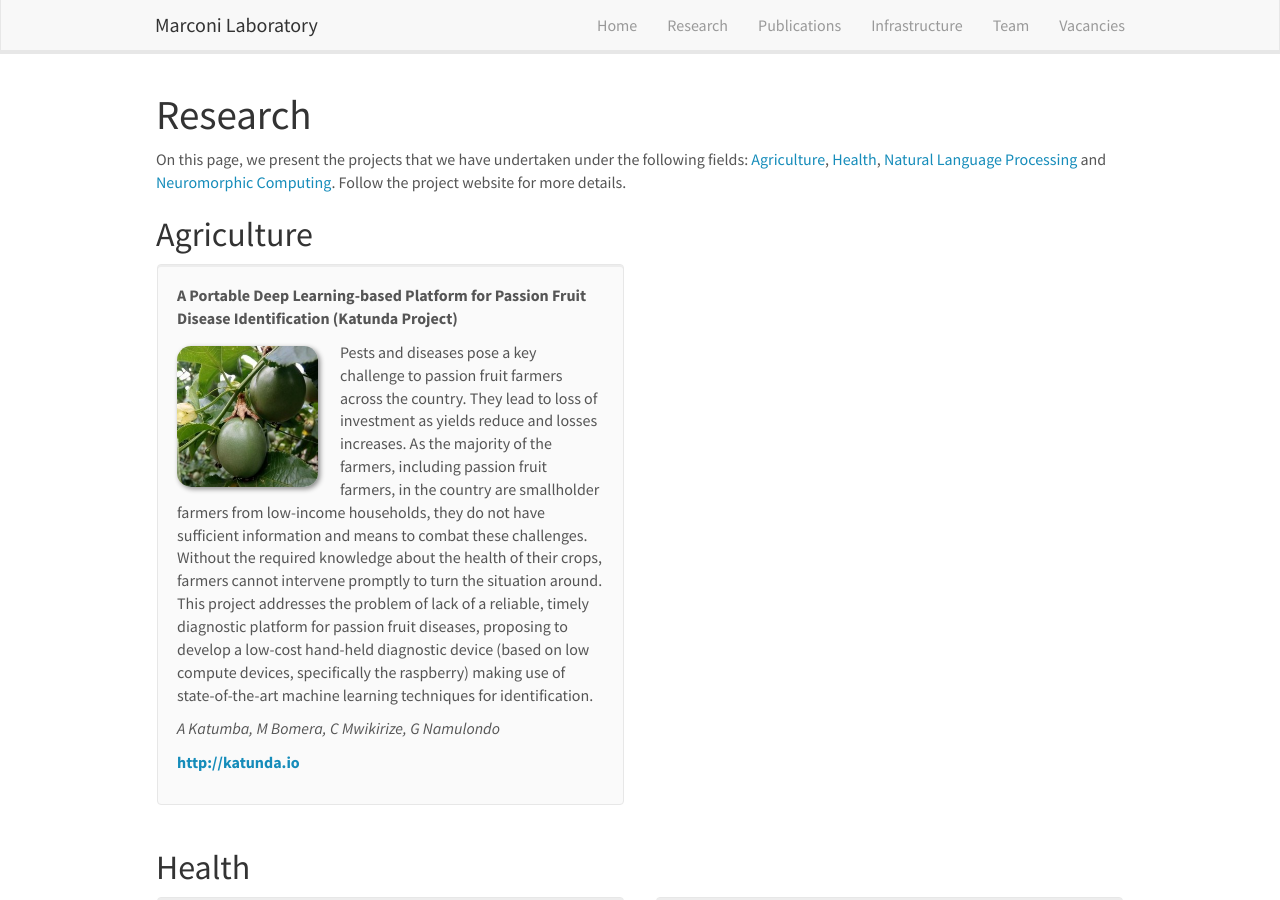
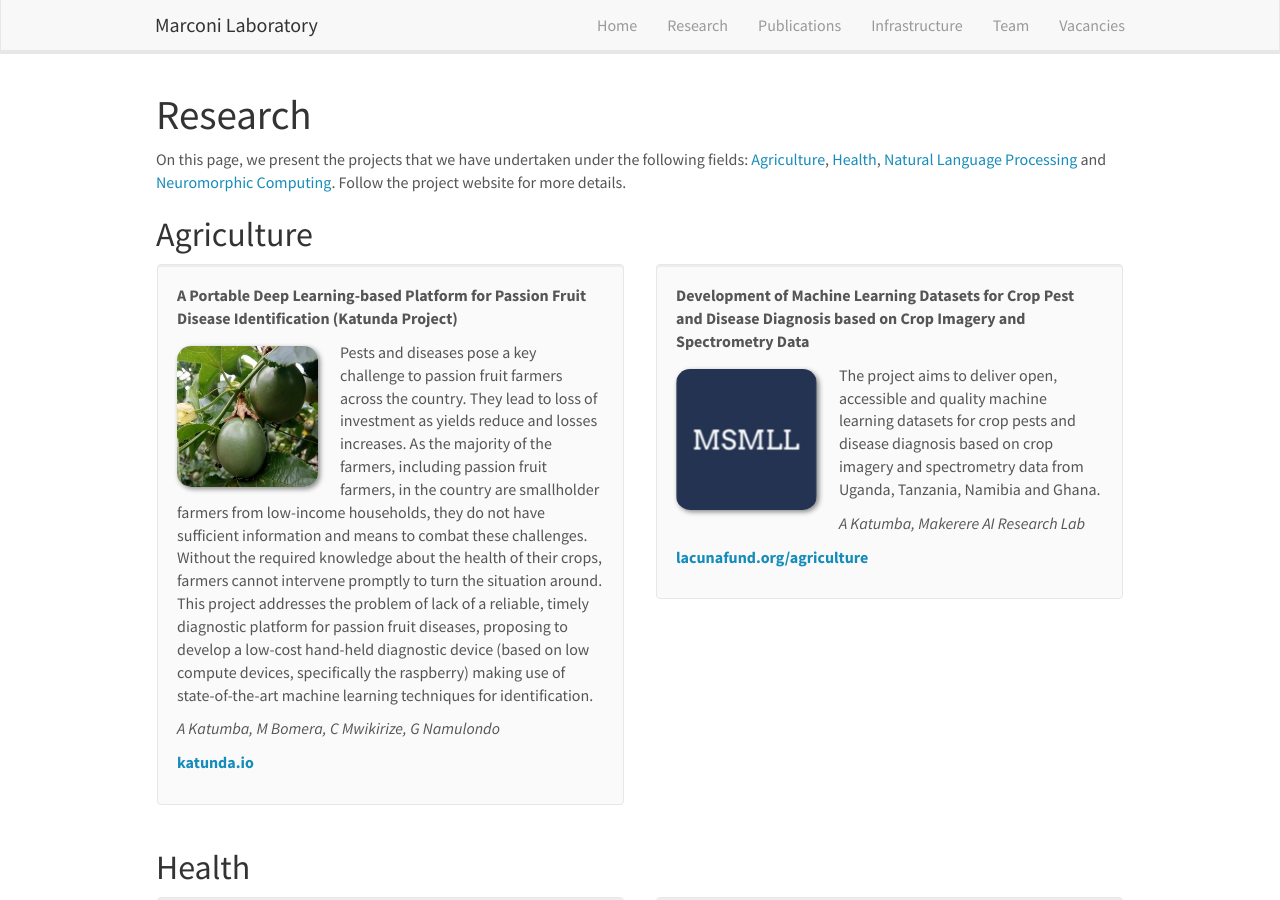
Before and after one commit to msmll/site, a Jekyll site: the page built from _pages/research.md, in a window 1280 px wide and 900 px high. Built offline with Jekyll 4.4.1, drawn with Linux system fonts in a browser that asks for light colours; nearby versions of some CDN libraries.

Commit message:
Update research projects

```diff
--- a/_data/agriculture.yml
+++ b/_data/agriculture.yml
@@ -4,6 +4,16 @@
   authors: A Katumba, M Bomera, C Mwikirize, G Namulondo
   link:
     url: http://katunda.io
-    display: http://katunda.io
+    display: katunda.io
   highlight: 1
   news2:
+
+- title: "Development of Machine Learning Datasets for Crop Pest and Disease Diagnosis based on Crop Imagery and Spectrometry Data"
+  image: holder.png
+  description: The project aims to deliver open, accessible and quality machine learning datasets for crop pests and disease diagnosis based on crop imagery and spectrometry data from Uganda, Tanzania, Namibia and Ghana.
+  authors: A Katumba, Makerere AI Research Lab
+  link:
+    url: https://lacunafund.org/agriculture/
+    display: lacunafund.org/agriculture
+  highlight: 1
+  news2:
```
Also changed, not shown: _data/publist.yml (+10 -0 lines), _data/researchers.yml (+7 -0 lines).
